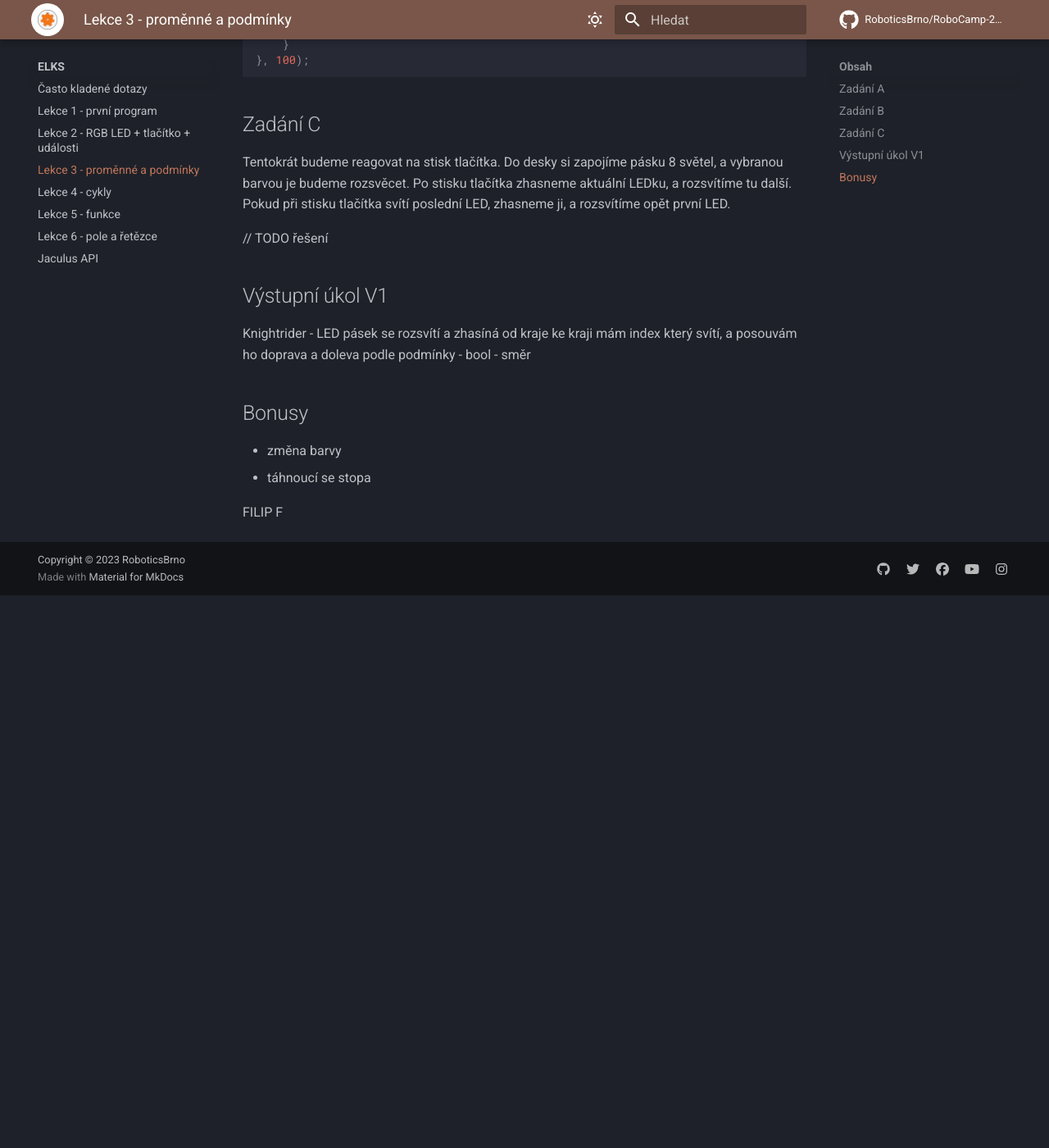
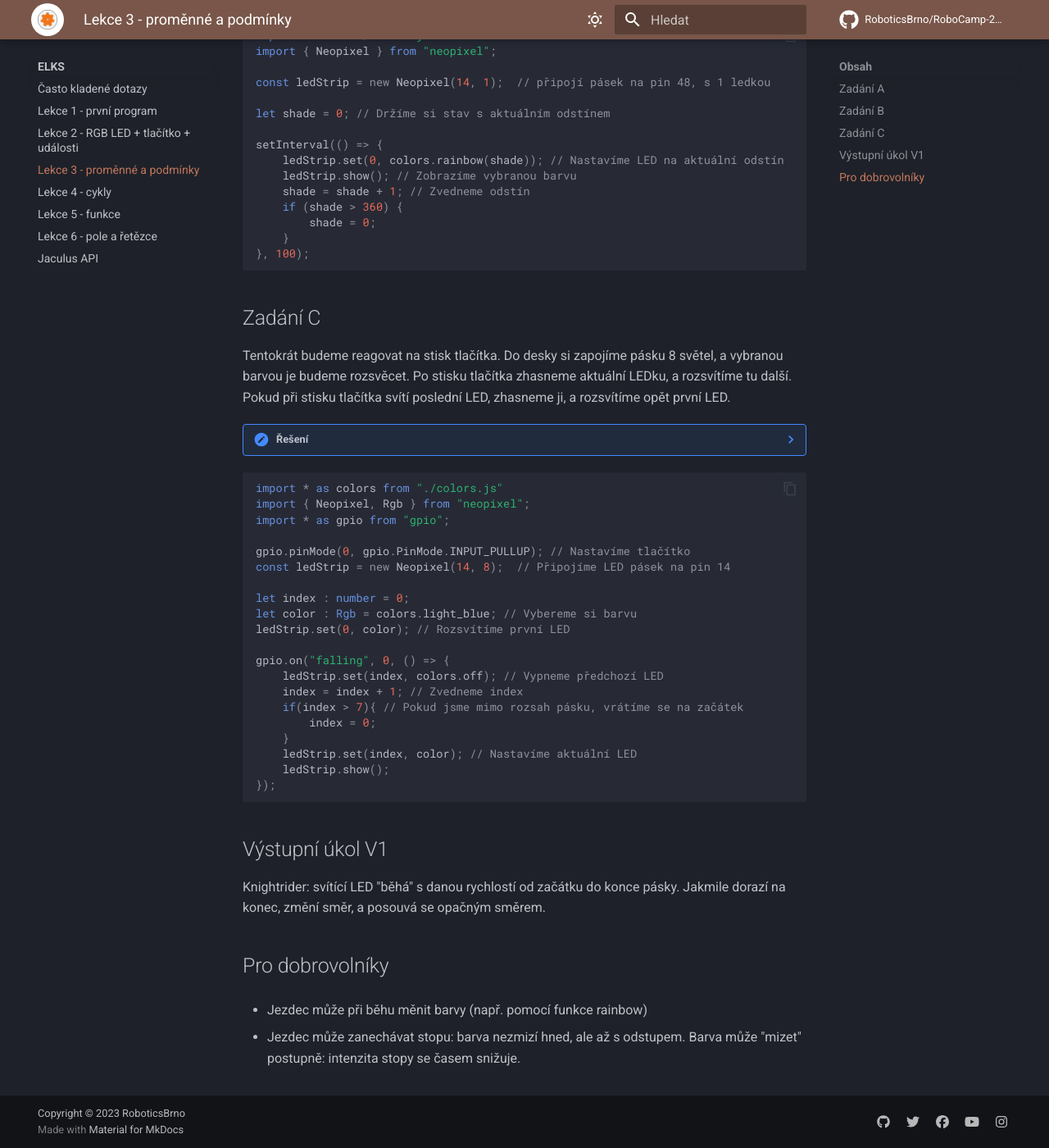
Before and after one commit to RoboticsBrno/RoboCamp-2023, an MkDocs documentation site: the page built from docs/elks/lekce3/index.md, in a window 1280 px wide and 1400 px high, scrolled down 2734 px. Shown: the whole window at 82% size. Built offline with MkDocs 1.6.1 and Material for MkDocs 9.7.7, drawn with Linux system fonts in a browser that asks for light colours; comment, search, counter and statistics services are not loaded; before the commit the page ends 3460 px from its top, so only the background shows below that; some of the changed text lies outside the part shown.

Commit message:
lecture3: edits

````diff
--- a/docs/elks/lekce3/index.md
+++ b/docs/elks/lekce3/index.md
@@ -20,6 +20,15 @@
 let truth : bool = true; // Vytvoří proměnnou typu bool, která reprezentuje pravdu
 ```
 
+S proměnnými stejně jako s čísly můžeme provádět základní operace.
+
+```ts
+let a : number = 10;
+let b : number = 5;
+let c : number = a + b;
+let d : number = b - a;
+```
+
 Abychom na základě hodnot proměnných mohli měnit chování programu, potřebujeme **podmínky**.
 
 Podmínka `if` na základě pravdivostní hodnoty rozhodne, zda se vykoná daný kus kódu. Pokud proměnná
@@ -31,22 +40,32 @@
 }
 ```
 
-bude `result` mít hodnotu `20`, pokud `condition` má hodnotu `true`, a `10`, pokud má hodnotu `false`.
+Pokud `condition` má hodnotu `true`, bude v `result` 20, pokud má `condition` hodnotu `false`, bude v `result` 10.
 
 Rovněž se můžeme v podmínce rozhodovat na základě porovnávání číselných hodnot.
 
 ```ts
 let first : number;
 let second : number;
-/* ... */
+...
 if (first == second) {
-  /* ... */
+  ...
 }
 ```
-To, zda jsou dvě čísla stejná, zjistíme pomocí `==`, zda je jedno větší než druhé zjišťujeme pomocí `<` a `>`.
 
-Pokud se chceme zachovat dvěma různými způsoby, použijeme konstrukci `if (podmínka) { a } else { b }`. Pokud
-podmínka platí, vykoná se kód `a`, pokud neplatí, vykoná se kód `b`.
+To, zda jsou dvě čísla stejná, zjistíme pomocí `==`, zda je jedno větší než druhé zjišťujeme pomocí `<` a `>`, případně `<=` a `>=`.
+
+Pokud se chceme zachovat dvěma různými způsoby, použijeme konstrukci
+
+```ts
+if (podmínka) {
+  a
+} else {
+  b
+}
+```
+
+Pokud podmínka platí, vykoná se kód `a`, pokud neplatí, vykoná se kód `b`.
 
 Za použití proměnných a podmínek rozsvítíme světlo na naší desce různými barvami.
 
@@ -57,17 +76,14 @@
 - Druhá (g) dává množství zelené
 - Třetí (b) dává množství modré
 
-Ve výchozím stavu je LED vypnutá (barvy `(0, 0, 0)`), a nejsilnější bílé světlo získáme použitím všech
-barev na maximum (barvy `(255, 255, 255)`).
-
-Alternativně můžeme barvy reprezentovat pomocí odstínu, sytosti barvy, a světlosti. Mezi jednotlivými
-reprezentacemi umíme převádět podle potřeby.
+Ve výchozím stavu je LED vypnutá (hodnoty `(0, 0, 0)`), a nejsilnější bílé světlo získáme použitím všech
+barev na maximum (hodnoty `(255, 255, 255)`).
 
 ## Zadání A
 
 Pomocí jedné proměnné se stavem a podmínky každou sekundu buď rozsvítíme, nebo zhasneme LED na desce.
 
-??? Řešení
+??? note "Řešení"
   ```ts
   import * from "./colors.js"
   import { Neopixel } from "neopixel";
@@ -95,17 +111,17 @@
 a na základě toho vrátí barvu na barevném spektru. V daném intervalu (např. 100 ms) budeme postupně zvyšovat číslo a nastavovat barvu LEDky na `colors.rainbow(cislo)`. Pokud naše číslo přesáhne hodnotu `360`, musíme ho
 opět nastavit na `0`.
 
-??? Řešení
+??? note "Řešení"
   ```ts
-  import { Color, rainbow } from "./colors.js"
+  import * from "./colors.js"
   import { Neopixel } from "neopixel";
 
-  const ledStrip = new Neopixel(48, 1);  // připojí pásek na pin 48, s 1 ledkou
+  const ledStrip = new Neopixel(14, 1);  // připojí pásek na pin 48, s 1 ledkou
 
   let shade = 0; // Držíme si stav s aktuálním odstínem
 
   setInterval(() => {
-      ledStrip.set(0, rainbow(shade)); // Nastavíme LED na aktuální odstín
+      ledStrip.set(0, colors.rainbow(shade)); // Nastavíme LED na aktuální odstín
       ledStrip.show(); // Zobrazíme vybranou barvu
       shade = shade + 1; // Zvedneme odstín
       if (shade > 360) {
@@ -121,15 +137,37 @@
 Po stisku tlačítka zhasneme aktuální LEDku, a rozsvítíme tu další.
 Pokud při stisku tlačítka svítí poslední LED, zhasneme ji, a rozsvítíme opět první LED.
 
-// TODO řešení
+??? note "Řešení"
+  ```ts
+  import * as colors from "./colors.js"
+  import { Neopixel, Rgb } from "neopixel";
+  import * as gpio from "gpio";
+
+  gpio.pinMode(0, gpio.PinMode.INPUT_PULLUP); // Nastavíme tlačítko
+  const ledStrip = new Neopixel(14, 8);  // Připojíme LED pásek na pin 14
+
+  let index : number = 0;
+  let color : Rgb = colors.light_blue; // Vybereme si barvu
+  ledStrip.set(0, color); // Rozsvítíme první LED
+
+  gpio.on("falling", 0, () => {
+      ledStrip.set(index, colors.off); // Vypneme předchozí LED
+      index = index + 1; // Zvedneme index
+      if(index > 7){ // Pokud jsme mimo rozsah pásku, vrátíme se na začátek
+          index = 0;
+      }
+      ledStrip.set(index, color); // Nastavíme aktuální LED
+      ledStrip.show();
+  });
+  ```
 
 ## Výstupní úkol V1
 
-Knightrider - LED pásek se rozsvítí a zhasíná od kraje ke kraji
-mám index který svítí, a posouvám ho doprava a doleva podle podmínky - bool - směr
+Knightrider: svítící LED "běhá" s danou rychlostí od začátku do konce pásky.
+Jakmile dorazí na konec, změní směr, a posouvá se opačným směrem.
 
-## Bonusy
-- změna barvy
-- táhnoucí se stopa
+## Pro dobrovolníky
 
-FILIP F
+- Jezdec může při běhu měnit barvy (např. pomocí funkce rainbow)
+
+- Jezdec může zanechávat stopu: barva nezmizí hned, ale až s odstupem. Barva může "mizet" postupně: intenzita stopy se časem snižuje.
````
